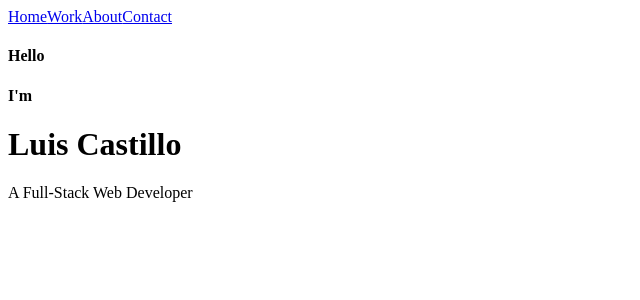
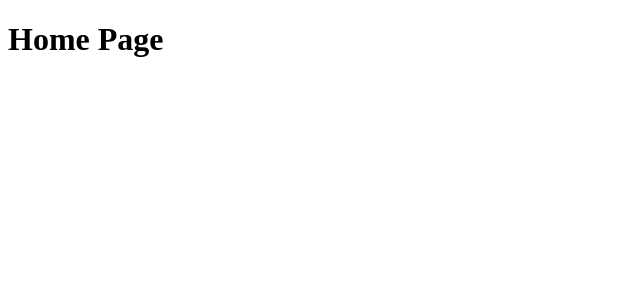
Before and after one commit to LuisCastilloKC/luis-castillo-portfolio, a React (Create React App) app: page / in a window 1280 px wide. Shown: the top 300 px of the page, without its empty margins (0-640 px from the left). Built offline with nearby package versions, Linux system fonts and the light colour scheme.

Commit message:
Revert "Pages"

```diff
--- a/src/App.js
+++ b/src/App.js
@@ -3,12 +3,10 @@ import  Home  from './pages/Home';
 import Work from './pages/Work'
 import About from './pages/About'
 import Contact from './pages/Contact'
-import Navbar from './components/Navbar/Navbar';
 
 const App = () => {
     return(
-        <div className="app-container">
-        <Navbar />
+        <div>
             <Routes>
                 <Route path="/" element={<Home />} />
                 <Route path="/work" element={<Work />} />
--- a/src/components/Navbar/Navbar.jsx
+++ b/src/components/Navbar/Navbar.jsx
@@ -1,14 +1,8 @@
 import React from 'react';
-import { NavLink } from 'react-router-dom';
 
 const Navbar = () => {
     return (
-        <div>
-            <NavLink to="/">Home</NavLink>
-            <NavLink to="/work">Work</NavLink>
-            <NavLink to="about">About</NavLink>
-            <NavLink to="Contact">Contact</NavLink>
-        </div>
+        <h1> I'm the NavBar</h1>
     );
 }
 export default Navbar;
--- a/src/pages/Home.jsx
+++ b/src/pages/Home.jsx
@@ -2,14 +2,7 @@ import React from 'react';
 
 const Home = () => {
     return(
-        <div className="home-container">
-              <div>
-                <h4>Hello</h4>
-                <h4>I'm</h4>
-                <h1>Luis Castillo</h1>
-                <p>A Full-Stack Web Developer</p>
-            </div>
-        </div>
+        <h1> Home Page </h1>
     );
 };
 
```
